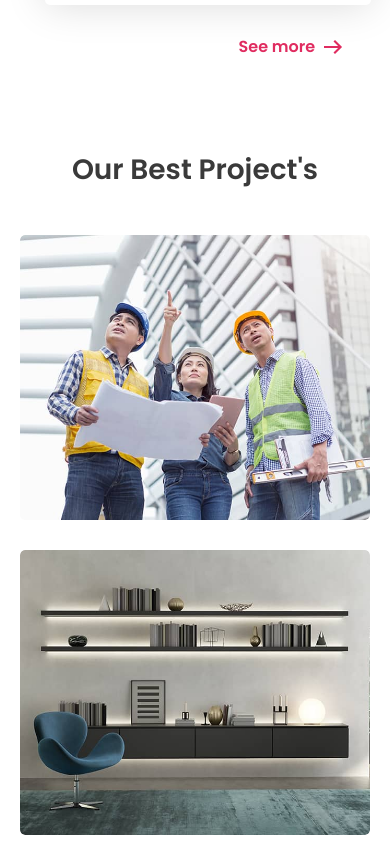
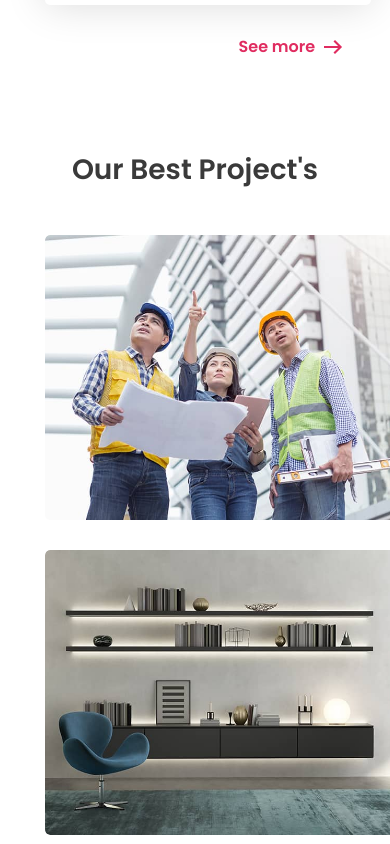
Before and after one commit to codermdshakil/assignment-02, a plain HTML site: page index.html in a window 390 px wide. Shown: the part 5500-6344 px from the top of the page. Drawn offline with Linux system fonts and the light colour scheme.

Commit message:
commited

```diff
--- a/css/style.css
+++ b/css/style.css
@@ -540,23 +540,15 @@ collection section starts here
         margin-bottom:30px;
     }
     /* collection section starts here  */
-    .collection-container {
+    .collection-container,
+    .project-container{
         width: 77%;
         margin: auto;
     }
-    .collection-content{
+    .collection-content,
+    .project-content{
         display: grid;
         grid-template-columns:1fr;
-    }
-    /* project-section starts here */
-    .project-container {
-        width: 90%;
-        margin: auto;
-    }
-    .project-content{
-        display:grid;
-        grid-template-columns:1fr;
-
     }
 }
 
```
